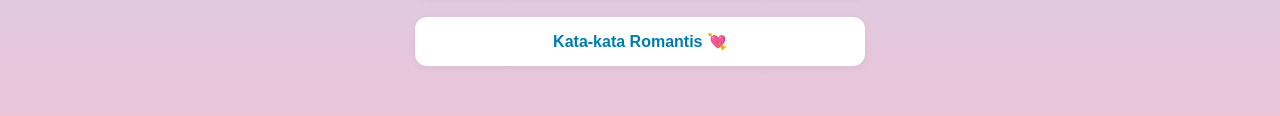
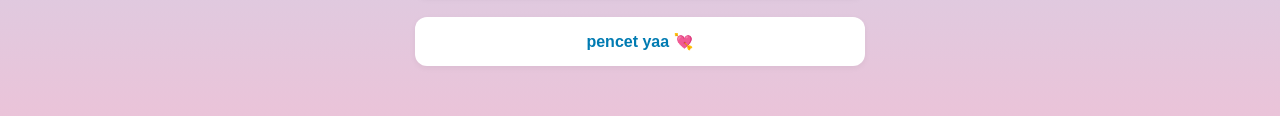
Before and after one commit to afzraa87-beep/untuk-sayangku-satriyo-yudha-wicaksono, a plain HTML site: page index.html in a window 1280 px wide. Shown: the part 525-641 px from the top of the page. Drawn offline with Linux system fonts and the light colour scheme.

Commit message:
Update index.html

```diff
--- a/index.html
+++ b/index.html
@@ -72,7 +72,7 @@
     <div class="message">Terima kasih sudah selalu menjadi cahaya di hidupku ✨</div>
     <div class="message">Aku bangga, aku bersyukur, aku cinta kamu – selalu 💙</div>
 
-    <a href="romantic.html" class="romantic-link">Kata-kata Romantis 💘</a>
+    <a href="romantic.html" class="romantic-link">pencet yaa 💘</a>
   </div>
 </body>
 </html>
```
